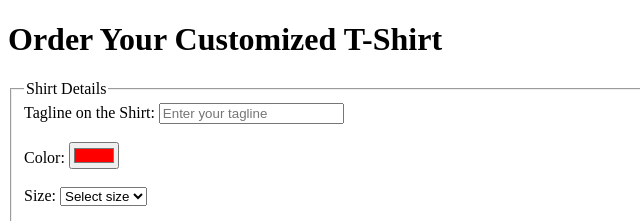
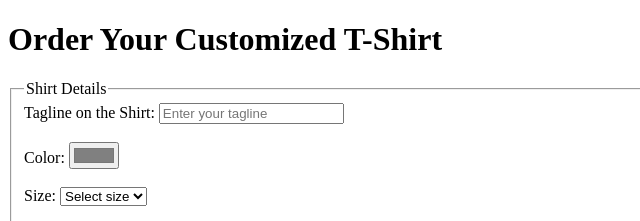
Before and after one commit to ShreyashDhekane/ipprac1.2, a plain HTML site: page index.html in a window 1280 px wide. Shown: the top 221 px of the page, 0-640 px from the left. Drawn offline with Linux system fonts and the light colour scheme.

Commit message:
Update index.html

```diff
--- a/index.html
+++ b/index.html
@@ -16,7 +16,7 @@
             <br><br>
 
             <label for="color">Color:</label>
-            <input type="color" id="favcolor" name="favcolor" value="#ff0000">
+            <input type="color" id="favcolor" name="favcolor" value="#808080">
             <br><br>
 
             <label for="size">Size:</label>
```
